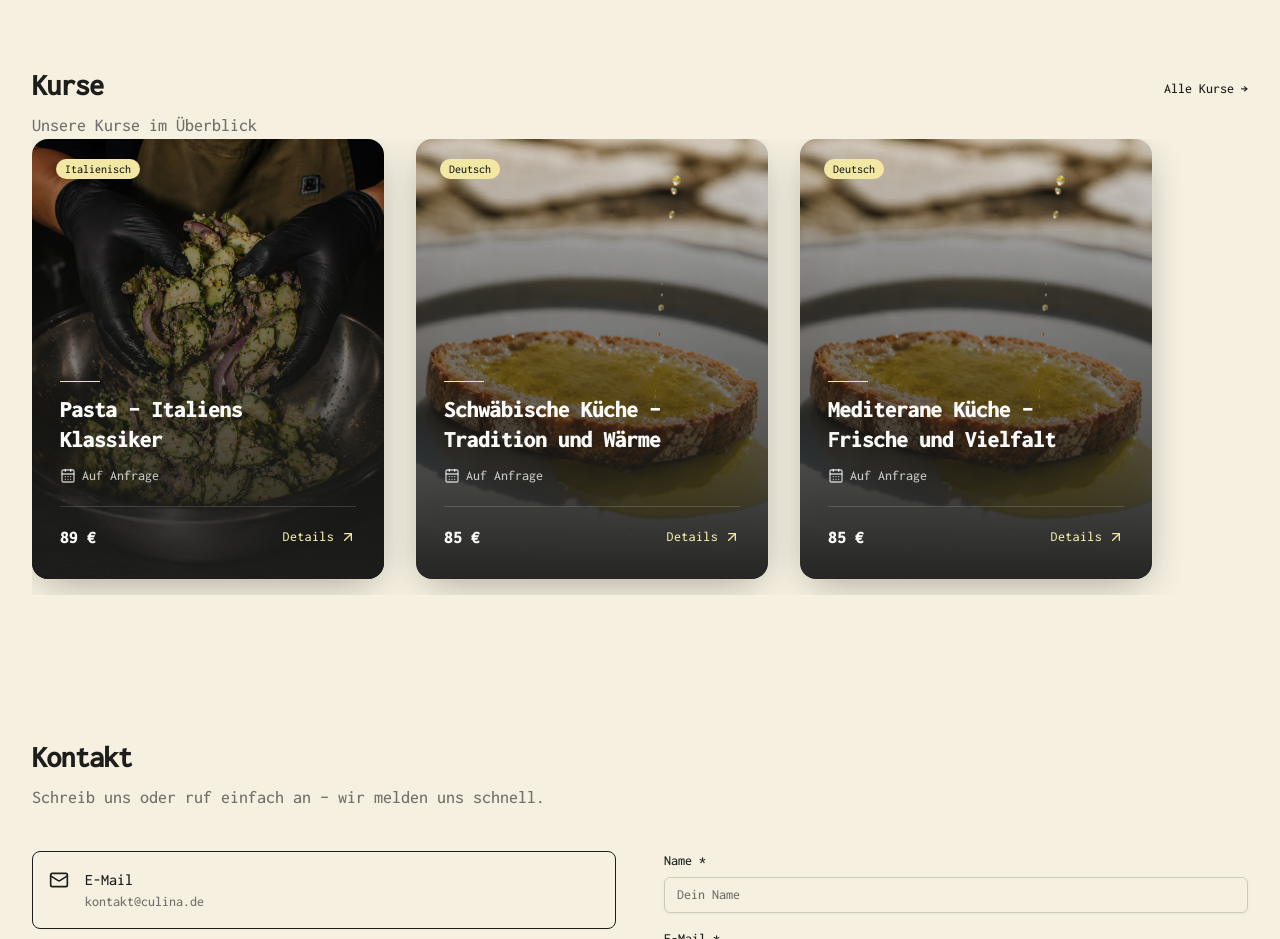
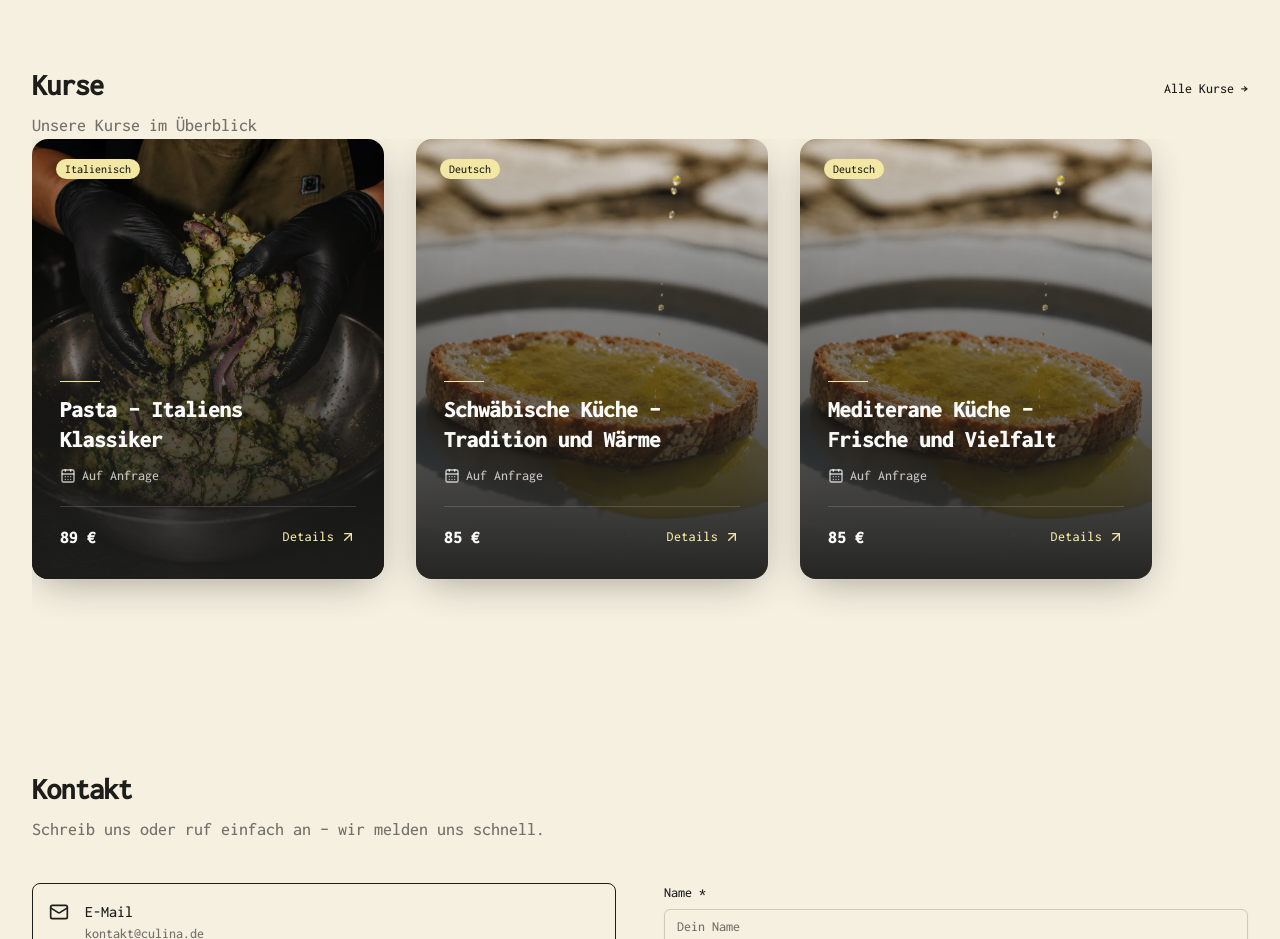
Before and after one commit to dieKrake/cooking-website, a Next.js app: page / in a window 1280 px wide. Shown: the part 1420-2359 px from the top of the page. Built offline with nearby package versions, Linux system fonts and the light colour scheme.

Commit message:
refactor: update CourseDetail icon color and increase CourseSlider bottom padding
Change MetaItem icon color from text-primary to text-deep-black, increase CourseSlider container bottom padding from pb-4 to pb-12

```diff
--- a/src/components/organisms/course-detail.tsx
+++ b/src/components/organisms/course-detail.tsx
@@ -30,7 +30,7 @@ function MetaItem({ icon: Icon, label, value }: MetaItemProps) {
   return (
     <div className="flex items-start gap-3">
       <Icon
-        className="text-primary mt-0.5 h-5 w-5 shrink-0"
+        className="text-deep-black mt-0.5 h-5 w-5 shrink-0"
         aria-hidden="true"
       />
       <div>
--- a/src/components/organisms/course-slider.tsx
+++ b/src/components/organisms/course-slider.tsx
@@ -22,7 +22,7 @@ export function CourseSlider() {
             Alle Kurse →
           </Link>
         </div>
-        <div className="-mx-4 flex snap-x snap-mandatory gap-5 overflow-x-auto px-4 pb-4 sm:mx-0 sm:px-0 lg:gap-8">
+        <div className="-mx-4 flex snap-x snap-mandatory gap-5 overflow-x-auto px-4 pb-12 sm:mx-0 sm:px-0 lg:gap-8">
           {upcomingCourses.map((course) => (
             <div
               key={course.slug}
```
